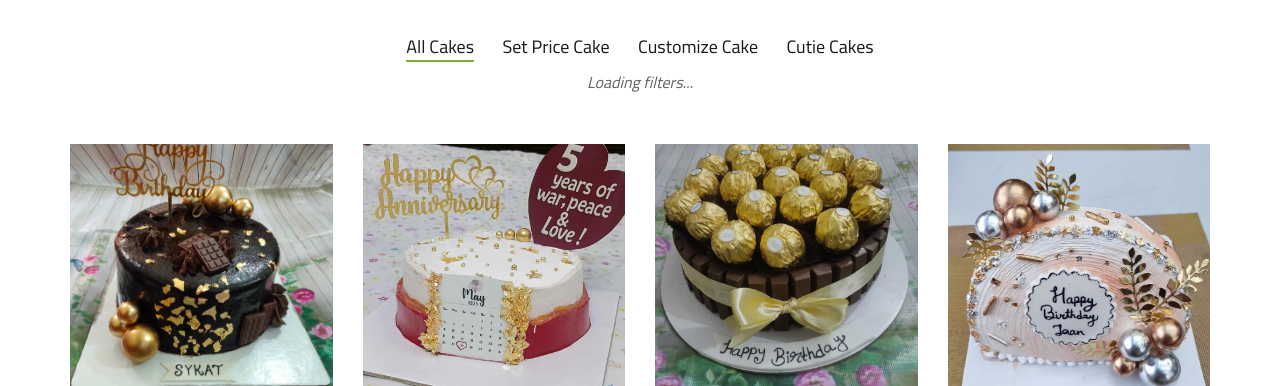
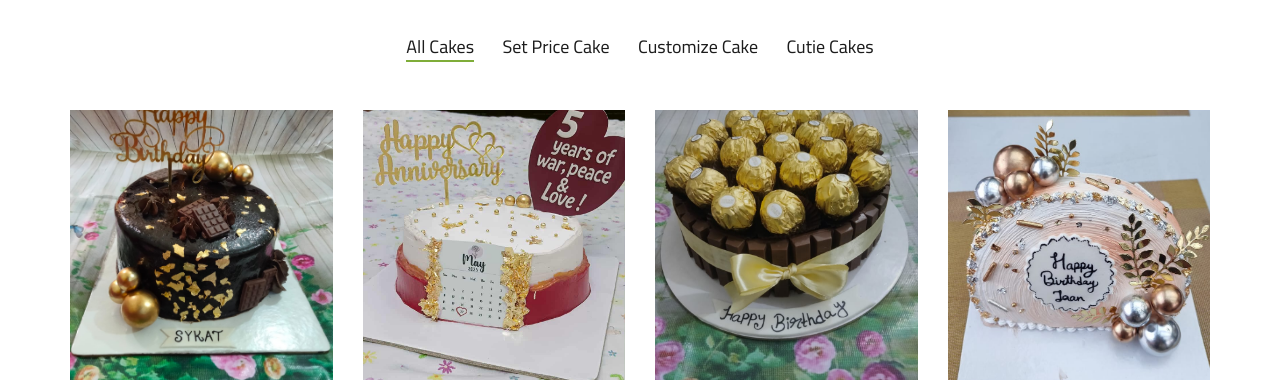
Before and after one commit to AllOfTech-Org/Anzaras-Cakes, a plain HTML site: page index.html in a window 1280 px wide. Shown: the part 277-663 px from the top of the page. Drawn offline with Linux system fonts and the light colour scheme.

```diff
--- a/index.html
+++ b/index.html
@@ -119,9 +119,6 @@
                             <li data-filter=".customize-cakes">Customize Cake</li>
                             <li data-filter=".cutie-cakes">Cutie Cakes</li>
                         </ul>
-                        <div id="filter-loading" style="text-align: center; margin-top: 10px; color: #666; font-style: italic;">
-                            Loading filters...
-                        </div>
                     </div>
                 </div>
             </div>
```
